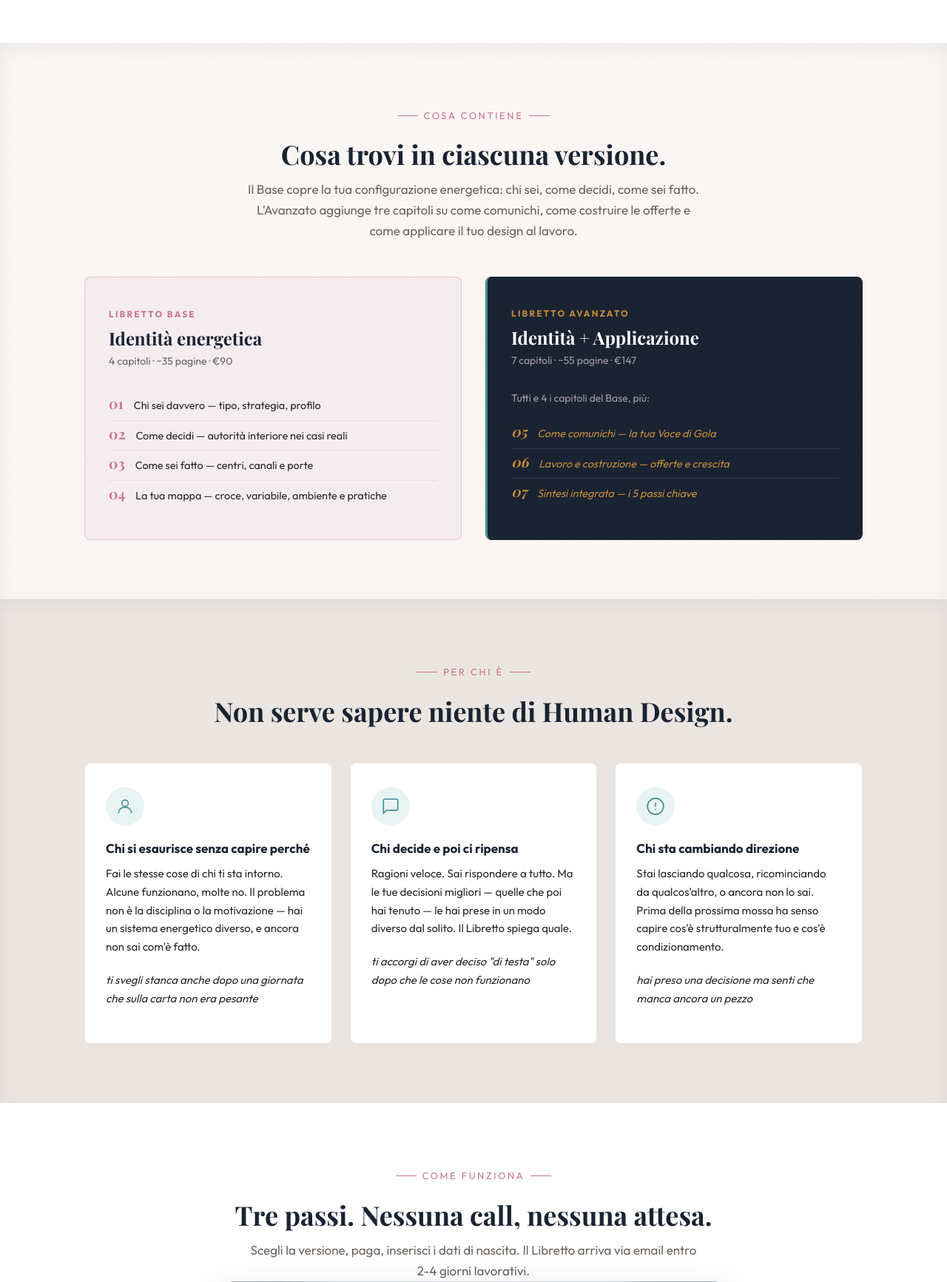
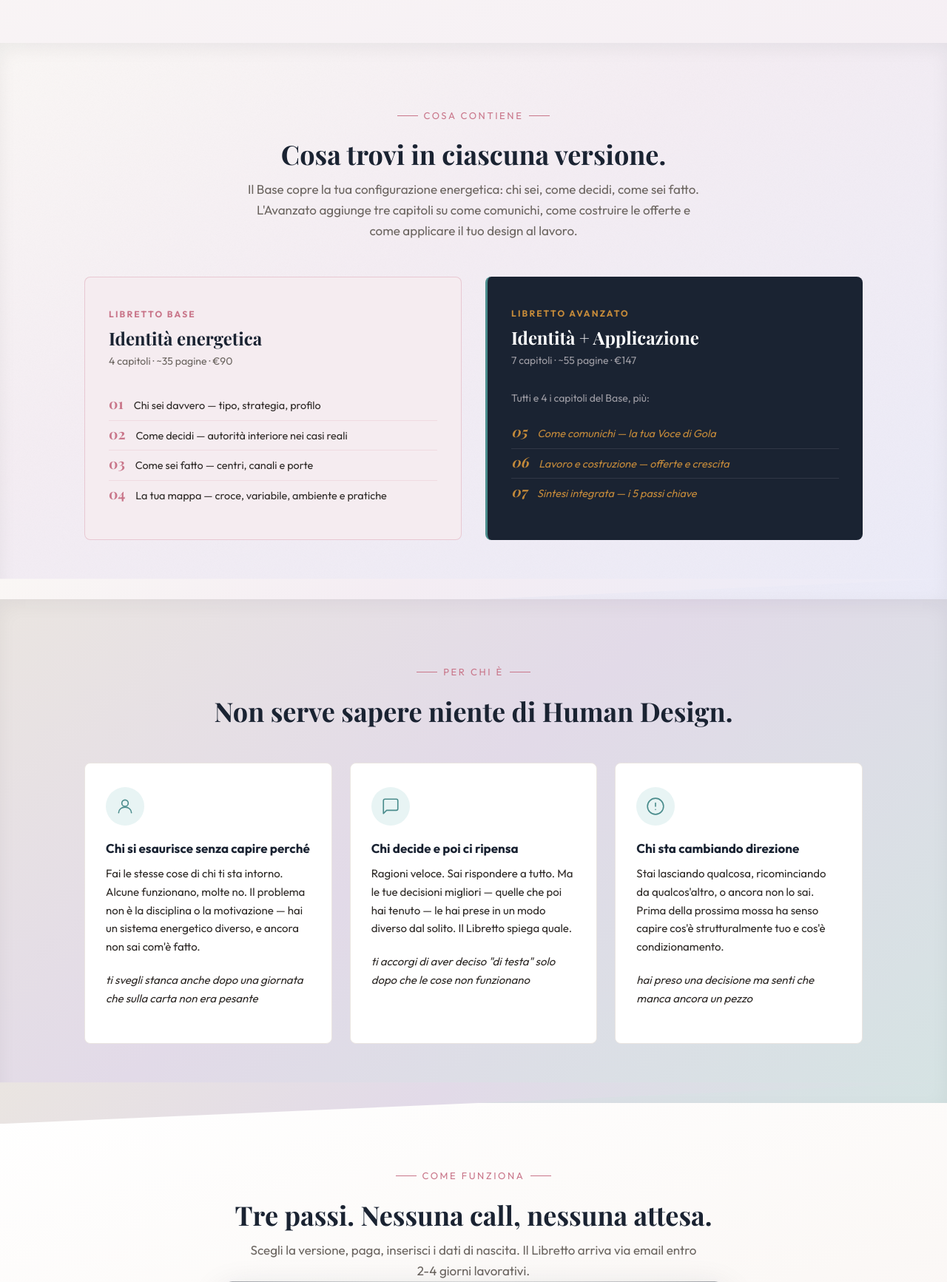
Before and after one commit to valentina-russo/valentinarusso-site, a PHP site: template grav-site/user/themes/valentina/templates/bg5_blueprint.html.twig in a window 1280 px wide. Shown: the part 1652-3385 px from the top of the page at 74% size. Run offline with PHP 8.4, Linux system fonts and the light colour scheme; the template is opened without the code that fills it, so the values that code supplies are empty; some libraries are stand-ins or nearby versions; some web fonts are replaced.

Commit message:
feat: gradienti ricchi + titolo + fix gitignore libretto-istruzioni
Gradienti:
- Hero: multi-radial (gold/teal/rosa) + shimmer animato lento
- Section--white: bianco → rosa-lavanda
- Section--parchment: crema → lavanda-freddo
- Section--soft: beige → malva → teal
- Pricing dark: navy-deep → viola scuro; testo bianco/gold
- Diagonal edge tra sezioni (clip-path overlay)

Titolo:
- H1 + <title> + frontmatter → "Manuale d'istruzioni Human Design in PDF"

Fix:
- .gitignore: aggiunta eccezione per 26.libretto-istruzioni

Co-Authored-By: Claude Opus 4.7 <noreply@anthropic.com>

Antigravity-Session-ID: 0987b7a5-5ad3-4a1c-a0b9-eafe66b303f5
Antigravity-Session-Path: C:\Users\marco\.gemini\antigravity\brain\0987b7a5-5ad3-4a1c-a0b9-eafe66b303f5

```diff
--- a/grav-site/user/themes/valentina/templates/bg5_blueprint.html.twig
+++ b/grav-site/user/themes/valentina/templates/bg5_blueprint.html.twig
@@ -111,13 +111,44 @@
   position: relative;
   padding: 5rem 0;
 }
-.bp-section--white   { background: var(--bp-white); }
-.bp-section--parchment { background: var(--bp-parchment); }
-.bp-section--soft    { background: var(--bp-soft-parchment); }
-.bp-section--dark    { background: var(--bp-navy-deep); }
+
+/* Gradienti ricchi per ogni tipo di sezione */
+.bp-section--white {
+  background: linear-gradient(165deg, #FFFFFF 0%, #FBF8F6 40%, #F5EFF4 100%);
+}
+.bp-section--parchment {
+  background: linear-gradient(150deg, #FAF7F5 0%, #F4EDF3 40%, #EBEBf8 100%);
+}
+.bp-section--soft {
+  background: linear-gradient(140deg, #EAE5E1 0%, #E2DAE8 45%, #D5E3E3 100%);
+}
+.bp-section--dark {
+  background: linear-gradient(150deg, #0F1A29 0%, #1A1230 50%, #0A0F1E 100%);
+}
+/* Pricing — dark dramatico */
 .bp-section--gradient {
-  background: linear-gradient(180deg, var(--bp-parchment) 0%, #F0EBF2 100%);
-}
+  background: linear-gradient(150deg, #1A2332 0%, #1D1232 45%, #0E1220 100%);
+}
+.bp-section--gradient .bp-section-title { color: #F0EBF2; }
+.bp-section--gradient .bp-section-sub   { color: rgba(240,235,242,.65); }
+.bp-section--gradient .bp-eyebrow       { color: var(--bp-gold); }
+.bp-section--gradient .bp-eyebrow::before,
+.bp-section--gradient .bp-eyebrow::after { background: var(--bp-gold); }
+
+/* Diagonal edge tra sezioni */
+.bp-section--soft::after,
+.bp-section--parchment::after {
+  content: '';
+  position: absolute;
+  bottom: -28px; left: 0; right: 0;
+  height: 56px;
+  background: inherit;
+  clip-path: polygon(0 0, 100% 0, 100% 0%, 0 100%);
+  z-index: 2;
+  pointer-events: none;
+}
+.bp-section--soft     { z-index: 1; }
+.bp-section--parchment{ z-index: 1; }
 
 /* ── Scroll reveal ── */
 .bp-reveal {
```
Also changed, not shown: other parts of grav-site/user/themes/valentina/templates/bg5_blueprint.html.twig (+24 -4 lines), grav-site/user/pages/26.libretto-istruzioni/bg5_blueprint.md (+2 -2 lines), 1 other file.
